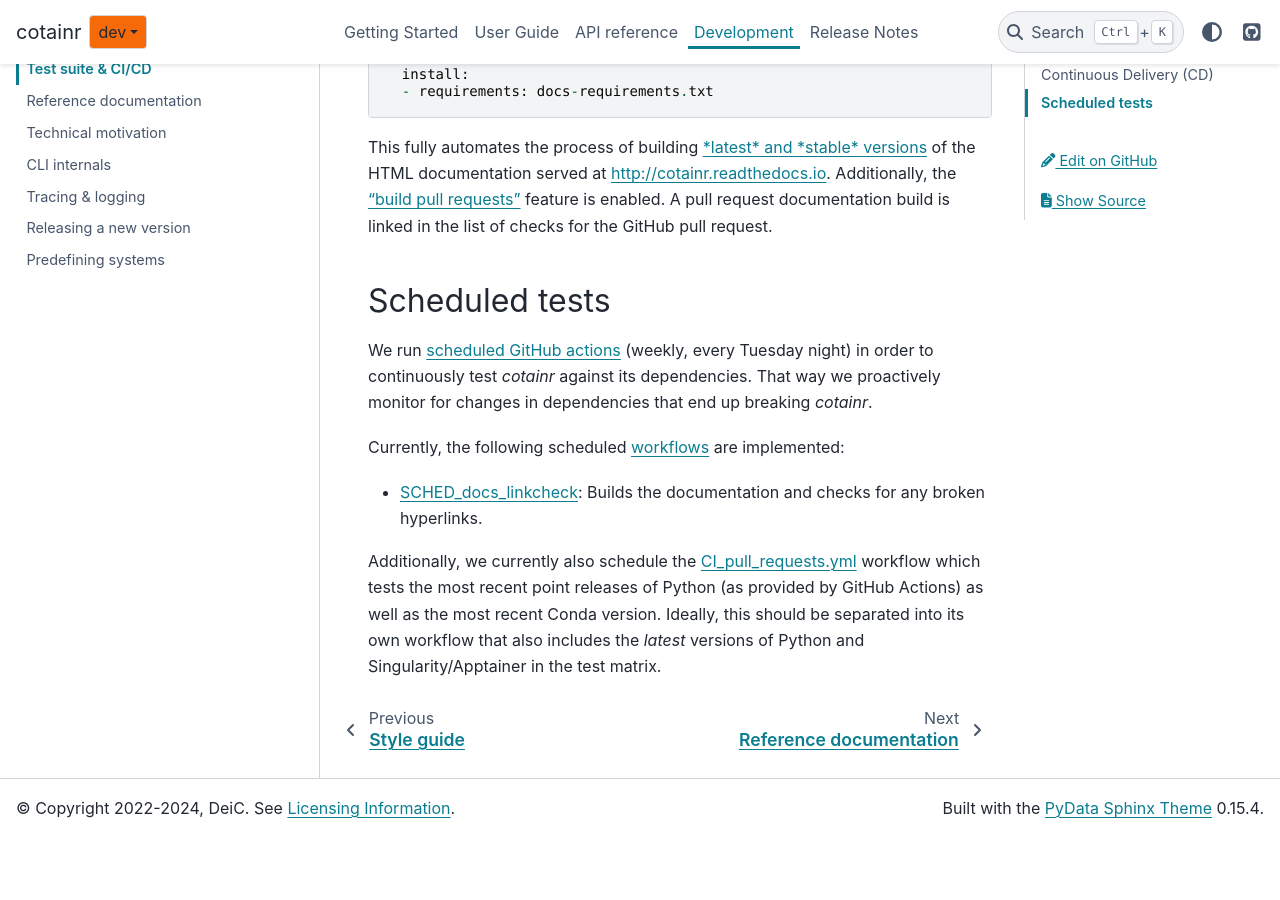
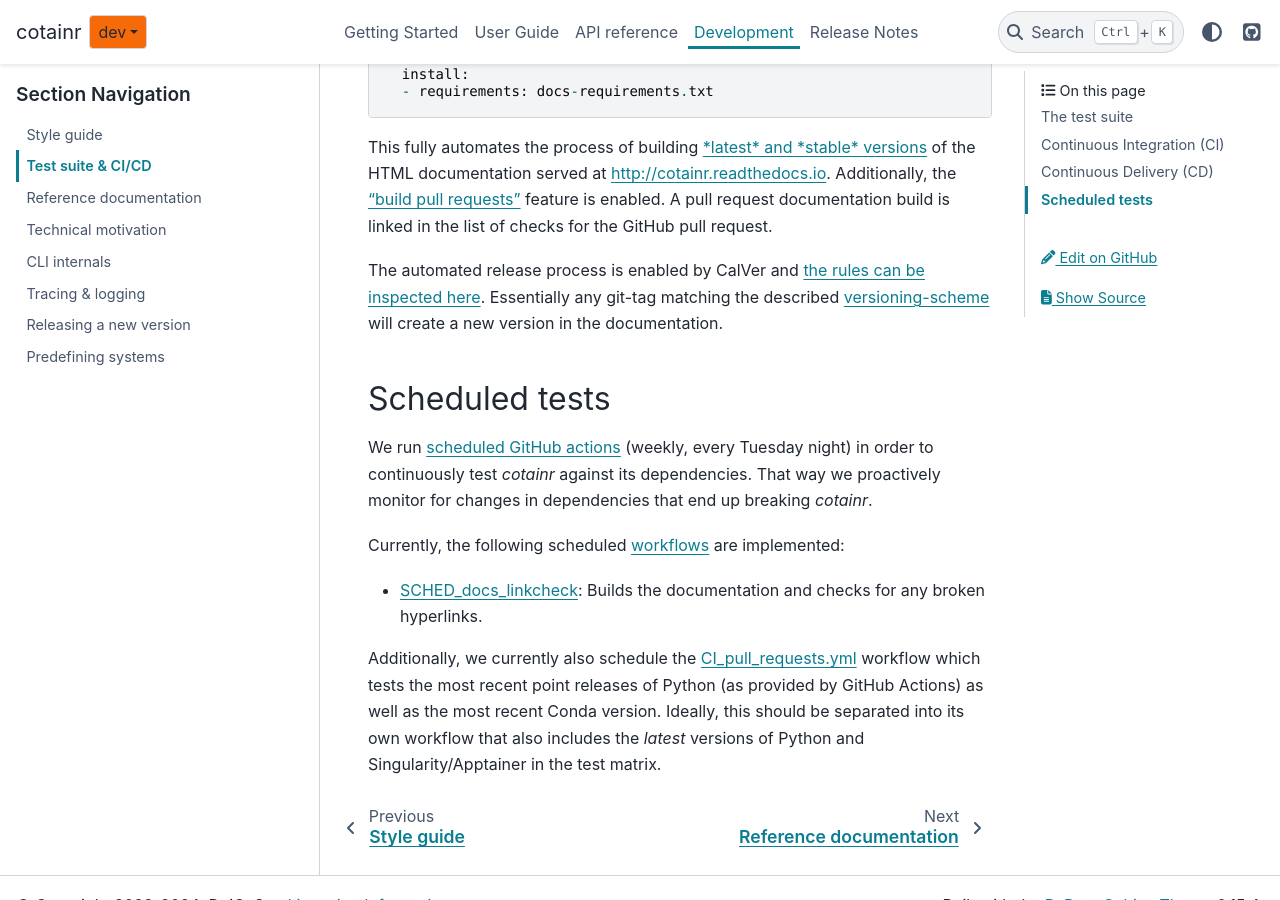
Before and after one commit to DeiC-HPC/cotainr, a Sphinx documentation site: the page built from doc/development/test_suite_ci_cd.rst, in a window 1280 px wide and 900 px high, scrolled down 4165 px. Built offline with Sphinx 7.4.7 and the PyData theme 0.15.4, drawn with Linux system fonts in a browser that asks for light colours; pages that are not in the unit, such as notebooks, are missing from menus; before the commit the page ends 5002 px from its top, so only the background shows below that.

Commit message:
Add CalVer documentation

```diff
--- a/doc/development/test_suite_ci_cd.rst
+++ b/doc/development/test_suite_ci_cd.rst
@@ -100,6 +100,9 @@
 
 This fully automates the process of building `*latest* and *stable* versions <https://docs.readthedocs.io/en/stable/versions.html>`_ of the HTML documentation served at http://cotainr.readthedocs.io. Additionally, the `"build pull requests" <https://docs.readthedocs.io/en/stable/pull-requests.html>`_ feature is enabled. A pull request documentation build is linked in the list of checks for the GitHub pull request.
 
+The automated release process is enabled by CalVer and `the rules can be inspected here <https://readthedocs.org/dashboard/cotainr/rules/>`_. Essentially any git-tag matching the described :ref:`versioning-scheme <releasing>` will create a new version in the documentation.
+
+
 Scheduled tests
 ---------------
 We run `scheduled GitHub actions <https://docs.github.com/en/actions/using-workflows/events-that-trigger-workflows#schedule>`_ (weekly, every Tuesday night) in order to continuously test `cotainr` against its dependencies. That way we proactively monitor for changes in dependencies that end up breaking `cotainr`.
```
